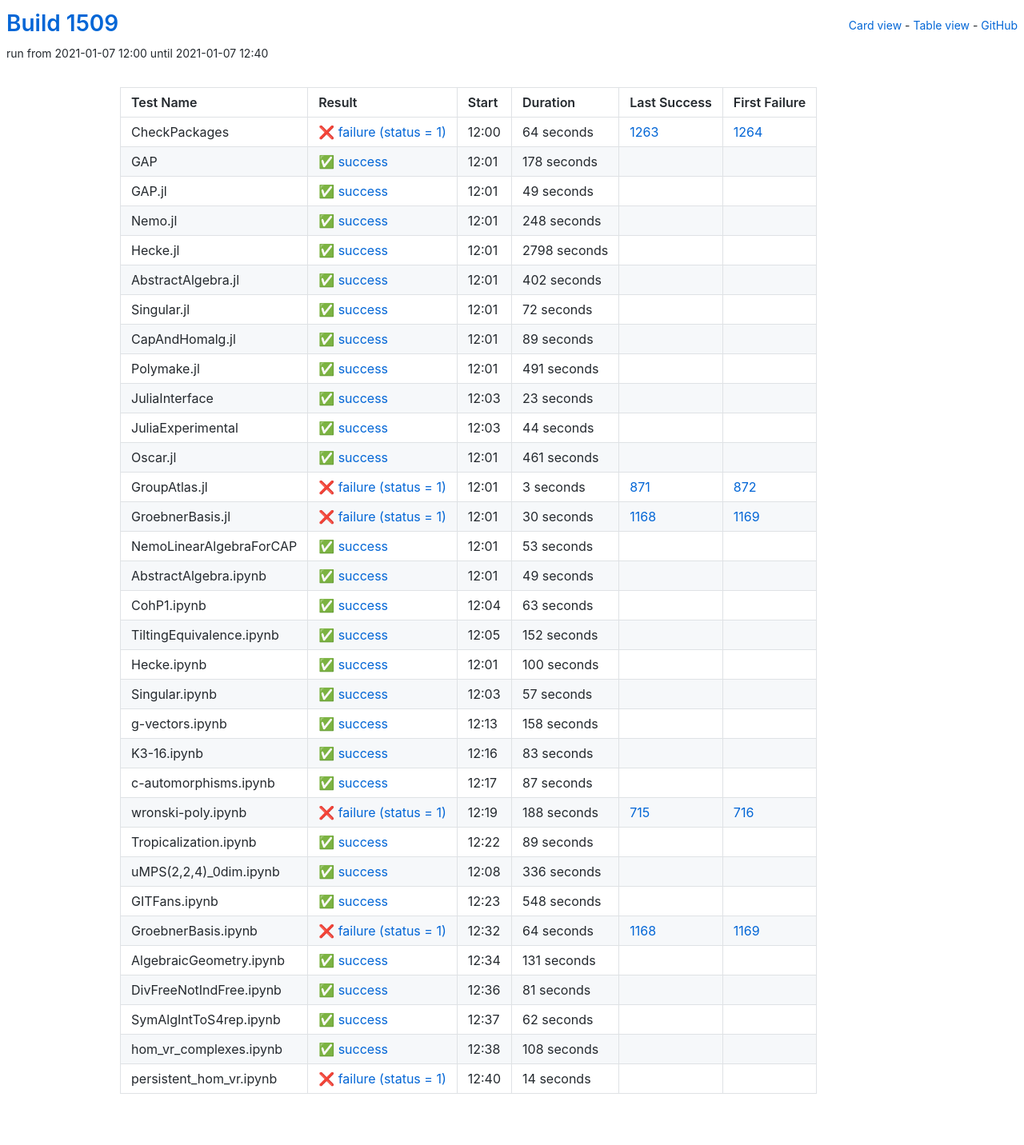
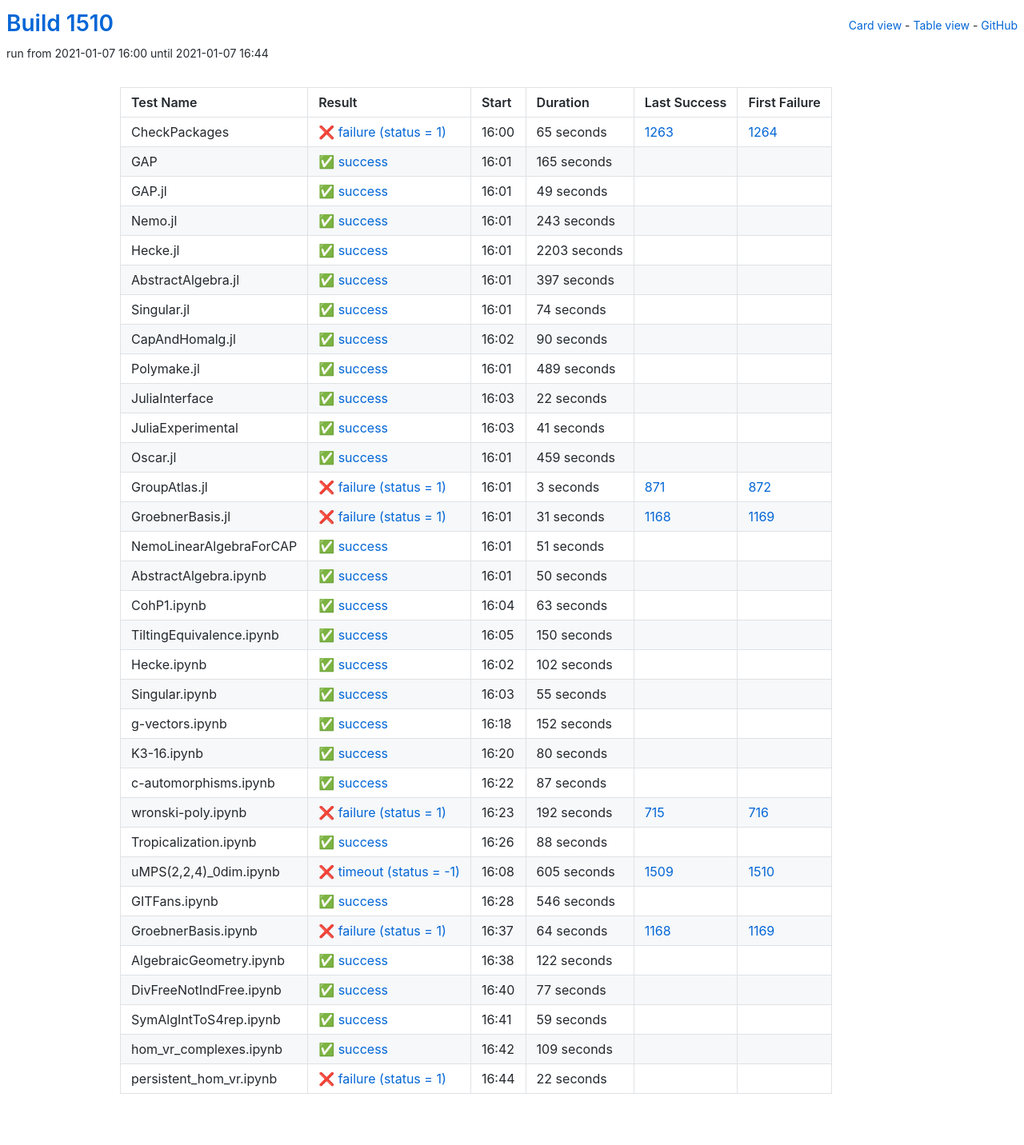
Before and after one commit to oscar-system/oscar-ci-status-stable, a Jekyll site: the page built from table.html, in a window 1280 px wide. Shown: the whole page at 80% size. Built offline with Jekyll 4.4.1, drawn with Linux system fonts in a browser that asks for light colours.

Commit message:
Build #1510

```diff
--- a/_data/ci.yml
+++ b/_data/ci.yml
@@ -1,6 +1,6 @@
 ---
-build: 1509
-build_url: https://oscarci.mathematik.uni-kl.de/job/oscar-stable/1509/
+build: 1510
+build_url: https://oscarci.mathematik.uni-kl.de/job/oscar-stable/1510/
 job: oscar-stable
 organization: oscar-system
 repo: oscar-ci-status-stable
@@ -8,32 +8,32 @@ repourl: https://github.com/oscar-system/oscar-ci-status-stable
 tests:
 - name: CheckPackages
   id: checkpackages
-  log: https://oscarci.mathematik.uni-kl.de/job/oscar-stable/1509/artifact/logs/build-1509/CheckPackages.log
-  start: 2021-01-07 12:00
+  log: https://oscarci.mathematik.uni-kl.de/job/oscar-stable/1510/artifact/logs/build-1510/CheckPackages.log
+  start: 2021-01-07 16:00
   success: false
   exitcode: 1
   status: failure
-  duration: 64
+  duration: 65
   last_success: 1263
   last_success_url: https://oscarci.mathematik.uni-kl.de/job/oscar-stable/1263/
   first_failure: 1264
   first_failure_url: https://oscarci.mathematik.uni-kl.de/job/oscar-stable/1264/
 - name: GAP
   id: gap
-  log: https://oscarci.mathematik.uni-kl.de/job/oscar-stable/1509/artifact/logs/build-1509/GAP.log
-  start: 2021-01-07 12:01
+  log: https://oscarci.mathematik.uni-kl.de/job/oscar-stable/1510/artifact/logs/build-1510/GAP.log
+  start: 2021-01-07 16:01
   success: true
   exitcode: 0
   status: success
-  duration: 178
+  duration: 165
   last_success: false
   last_success_url:
   first_failure: false
   first_failure_url:
 - name: GAP.jl
   id: gap-jl
-  log: https://oscarci.mathematik.uni-kl.de/job/oscar-stable/1509/artifact/logs/build-1509/GAP.jl.log
-  start: 2021-01-07 12:01
+  log: https://oscarci.mathematik.uni-kl.de/job/oscar-stable/1510/artifact/logs/build-1510/GAP.jl.log
+  start: 2021-01-07 16:01
   success: true
   exitcode: 0
   status: success
@@ -44,116 +44,116 @@ tests:
   first_failure_url:
 - name: Nemo.jl
   id: nemo-jl
-  log: https://oscarci.mathematik.uni-kl.de/job/oscar-stable/1509/artifact/logs/build-1509/Nemo.jl.log
-  start: 2021-01-07 12:01
+  log: https://oscarci.mathematik.uni-kl.de/job/oscar-stable/1510/artifact/logs/build-1510/Nemo.jl.log
+  start: 2021-01-07 16:01
   success: true
   exitcode: 0
   status: success
-  duration: 248
+  duration: 243
   last_success: false
   last_success_url:
   first_failure: false
   first_failure_url:
 - name: Hecke.jl
   id: hecke-jl
-  log: https://oscarci.mathematik.uni-kl.de/job/oscar-stable/1509/artifact/logs/build-1509/Hecke.jl.log
-  start: 2021-01-07 12:01
+  log: https://oscarci.mathematik.uni-kl.de/job/oscar-stable/1510/artifact/logs/build-1510/Hecke.jl.log
+  start: 2021-01-07 16:01
   success: true
   exitcode: 0
   status: success
-  duration: 2798
+  duration: 2203
   last_success: false
   last_success_url:
   first_failure: false
   first_failure_url:
 - name: AbstractAlgebra.jl
   id: abstractalgebra-jl
-  log: https://oscarci.mathematik.uni-kl.de/job/oscar-stable/1509/artifact/logs/build-1509/AbstractAlgebra.jl.log
-  start: 2021-01-07 12:01
+  log: https://oscarci.mathematik.uni-kl.de/job/oscar-stable/1510/artifact/logs/build-1510/AbstractAlgebra.jl.log
+  start: 2021-01-07 16:01
   success: true
   exitcode: 0
   status: success
-  duration: 402
+  duration: 397
   last_success: false
   last_success_url:
   first_failure: false
   first_failure_url:
 - name: Singular.jl
   id: singular-jl
-  log: https://oscarci.mathematik.uni-kl.de/job/oscar-stable/1509/artifact/logs/build-1509/Singular.jl.log
-  start: 2021-01-07 12:01
+  log: https://oscarci.mathematik.uni-kl.de/job/oscar-stable/1510/artifact/logs/build-1510/Singular.jl.log
+  start: 2021-01-07 16:01
   success: true
   exitcode: 0
   status: success
-  duration: 72
+  duration: 74
   last_success: false
   last_success_url:
   first_failure: false
   first_failure_url:
 - name: CapAndHomalg.jl
   id: capandhomalg-jl
-  log: https://oscarci.mathematik.uni-kl.de/job/oscar-stable/1509/artifact/logs/build-1509/CapAndHomalg.jl.log
-  start: 2021-01-07 12:01
+  log: https://oscarci.mathematik.uni-kl.de/job/oscar-stable/1510/artifact/logs/build-1510/CapAndHomalg.jl.log
+  start: 2021-01-07 16:02
   success: true
   exitcode: 0
   status: success
-  duration: 89
+  duration: 90
   last_success: false
   last_success_url:
   first_failure: false
   first_failure_url:
 - name: Polymake.jl
   id: polymake-jl
-  log: https://oscarci.mathematik.uni-kl.de/job/oscar-stable/1509/artifact/logs/build-1509/Polymake.jl.log
-  start: 2021-01-07 12:01
+  log: https://oscarci.mathematik.uni-kl.de/job/oscar-stable/1510/artifact/logs/build-1510/Polymake.jl.log
+  start: 2021-01-07 16:01
   success: true
   exitcode: 0
   status: success
-  duration: 491
+  duration: 489
   last_success: false
   last_success_url:
   first_failure: false
   first_failure_url:
 - name: JuliaInterface
   id: juliainterface
-  log: https://oscarci.mathematik.uni-kl.de/job/oscar-stable/1509/artifact/logs/build-1509/JuliaInterface.log
-  start: 2021-01-07 12:03
+  log: https://oscarci.mathematik.uni-kl.de/job/oscar-stable/1510/artifact/logs/build-1510/JuliaInterface.log
+  start: 2021-01-07 16:03
   success: true
   exitcode: 0
   status: success
-  duration: 23
+  duration: 22
   last_success: false
   last_success_url:
   first_failure: false
   first_failure_url:
 - name: JuliaExperimental
   id: juliaexperimental
-  log: https://oscarci.mathematik.uni-kl.de/job/oscar-stable/1509/artifact/logs/build-1509/JuliaExperimental.log
-  start: 2021-01-07 12:03
+  log: https://oscarci.mathematik.uni-kl.de/job/oscar-stable/1510/artifact/logs/build-1510/JuliaExperimental.log
+  start: 2021-01-07 16:03
   success: true
   exitcode: 0
   status: success
-  duration: 44
+  duration: 41
   last_success: false
   last_success_url:
   first_failure: false
   first_failure_url:
 - name: Oscar.jl
   id: oscar-jl
-  log: https://oscarci.mathematik.uni-kl.de/job/oscar-stable/1509/artifact/logs/build-1509/Oscar.jl.log
-  start: 2021-01-07 12:01
+  log: https://oscarci.mathematik.uni-kl.de/job/oscar-stable/1510/artifact/logs/build-1510/Oscar.jl.log
+  start: 2021-01-07 16:01
   success: true
   exitcode: 0
   status: success
-  duration: 461
+  duration: 459
   last_success: false
   last_success_url:
   first_failure: false
   first_failure_url:
 - name: GroupAtlas.jl
   id: groupatlas-jl
-  log: https://oscarci.mathematik.uni-kl.de/job/oscar-stable/1509/artifact/logs/build-1509/GroupAtlas.jl.log
-  start: 2021-01-07 12:01
+  log: https://oscarci.mathematik.uni-kl.de/job/oscar-stable/1510/artifact/logs/build-1510/GroupAtlas.jl.log
+  start: 2021-01-07 16:01
   success: false
   exitcode: 1
   status: failure
@@ -164,44 +164,44 @@ tests:
   first_failure_url: https://oscarci.mathematik.uni-kl.de/job/oscar-stable/872/
 - name: GroebnerBasis.jl
   id: groebnerbasis-jl
-  log: https://oscarci.mathematik.uni-kl.de/job/oscar-stable/1509/artifact/logs/build-1509/GroebnerBasis.jl.log
-  start: 2021-01-07 12:01
+  log: https://oscarci.mathematik.uni-kl.de/job/oscar-stable/1510/artifact/logs/build-1510/GroebnerBasis.jl.log
+  start: 2021-01-07 16:01
   success: false
   exitcode: 1
   status: failure
-  duration: 30
+  duration: 31
   last_success: 1168
   last_success_url: https://oscarci.mathematik.uni-kl.de/job/oscar-stable/1168/
   first_failure: 1169
   first_failure_url: https://oscarci.mathematik.uni-kl.de/job/oscar-stable/1169/
 - name: NemoLinearAlgebraForCAP
   id: nemolinearalgebraforcap
-  log: https://oscarci.mathematik.uni-kl.de/job/oscar-stable/1509/artifact/logs/build-1509/NemoLinearAlgebraForCAP.log
-  start: 2021-01-07 12:01
+  log: https://oscarci.mathematik.uni-kl.de/job/oscar-stable/1510/artifact/logs/build-1510/NemoLinearAlgebraForCAP.log
+  start: 2021-01-07 16:01
   success: true
   exitcode: 0
   status: success
-  duration: 53
+  duration: 51
   last_success: false
   last_success_url:
   first_failure: false
   first_failure_url:
 - name: AbstractAlgebra.ipynb
   id: abstractalgebra-ipynb
-  log: https://oscarci.mathematik.uni-kl.de/job/oscar-stable/1509/artifact/logs/build-1509/AbstractAlgebra.ipynb.log
-  start: 2021-01-07 12:01
+  log: https://oscarci.mathematik.uni-kl.de/job/oscar-stable/1510/artifact/logs/build-1510/AbstractAlgebra.ipynb.log
+  start: 2021-01-07 16:01
   success: true
   exitcode: 0
   status: success
-  duration: 49
+  duration: 50
   last_success: false
   last_success_url:
   first_failure: false
   first_failure_url:
 - name: CohP1.ipynb
   id: cohp1-ipynb
-  log: https://oscarci.mathematik.uni-kl.de/job/oscar-stable/1509/artifact/logs/build-1509/CohP1.ipynb.log
-  start: 2021-01-07 12:04
+  log: https://oscarci.mathematik.uni-kl.de/job/oscar-stable/1510/artifact/logs/build-1510/CohP1.ipynb.log
+  start: 2021-01-07 16:04
   success: true
   exitcode: 0
   status: success
@@ -212,8 +212,44 @@ tests:
   first_failure_url:
 - name: TiltingEquivalence.ipynb
   id: tiltingequivalence-ipynb
-  log: https://oscarci.mathematik.uni-kl.de/job/oscar-stable/1509/artifact/logs/build-1509/TiltingEquivalence.ipynb.log
-  start: 2021-01-07 12:05
+  log: https://oscarci.mathematik.uni-kl.de/job/oscar-stable/1510/artifact/logs/build-1510/TiltingEquivalence.ipynb.log
+  start: 2021-01-07 16:05
+  success: true
+  exitcode: 0
+  status: success
+  duration: 150
+  last_success: false
+  last_success_url:
+  first_failure: false
+  first_failure_url:
+- name: Hecke.ipynb
+  id: hecke-ipynb
+  log: https://oscarci.mathematik.uni-kl.de/job/oscar-stable/1510/artifact/logs/build-1510/Hecke.ipynb.log
+  start: 2021-01-07 16:02
+  success: true
+  exitcode: 0
+  status: success
+  duration: 102
+  last_success: false
+  last_success_url:
+  first_failure: false
+  first_failure_url:
+- name: Singular.ipynb
+  id: singular-ipynb
+  log: https://oscarci.mathematik.uni-kl.de/job/oscar-stable/1510/artifact/logs/build-1510/Singular.ipynb.log
+  start: 2021-01-07 16:03
+  success: true
+  exitcode: 0
+  status: success
+  duration: 55
+  last_success: false
+  last_success_url:
+  first_failure: false
+  first_failure_url:
+- name: g-vectors.ipynb
+  id: g-vectors-ipynb
+  log: https://oscarci.mathematik.uni-kl.de/job/oscar-stable/1510/artifact/logs/build-1510/g-vectors.ipynb.log
+  start: 2021-01-07 16:18
   success: true
   exitcode: 0
   status: success
@@ -222,58 +258,22 @@ tests:
   last_success_url:
   first_failure: false
   first_failure_url:
-- name: Hecke.ipynb
-  id: hecke-ipynb
-  log: https://oscarci.mathematik.uni-kl.de/job/oscar-stable/1509/artifact/logs/build-1509/Hecke.ipynb.log
-  start: 2021-01-07 12:01
+- name: K3-16.ipynb
+  id: k3-16-ipynb
+  log: https://oscarci.mathematik.uni-kl.de/job/oscar-stable/1510/artifact/logs/build-1510/K3-16.ipynb.log
+  start: 2021-01-07 16:20
   success: true
   exitcode: 0
   status: success
-  duration: 100
-  last_success: false
-  last_success_url:
-  first_failure: false
-  first_failure_url:
-- name: Singular.ipynb
-  id: singular-ipynb
-  log: https://oscarci.mathematik.uni-kl.de/job/oscar-stable/1509/artifact/logs/build-1509/Singular.ipynb.log
-  start: 2021-01-07 12:03
-  success: true
-  exitcode: 0
-  status: success
-  duration: 57
-  last_success: false
-  last_success_url:
-  first_failure: false
-  first_failure_url:
-- name: g-vectors.ipynb
-  id: g-vectors-ipynb
-  log: https://oscarci.mathematik.uni-kl.de/job/oscar-stable/1509/artifact/logs/build-1509/g-vectors.ipynb.log
-  start: 2021-01-07 12:13
-  success: true
-  exitcode: 0
-  status: success
-  duration: 158
-  last_success: false
-  last_success_url:
-  first_failure: false
-  first_failure_url:
-- name: K3-16.ipynb
-  id: k3-16-ipynb
-  log: https://oscarci.mathematik.uni-kl.de/job/oscar-stable/1509/artifact/logs/build-1509/K3-16.ipynb.log
-  start: 2021-01-07 12:16
-  success: true
-  exitcode: 0
-  status: success
-  duration: 83
+  duration: 80
   last_success: false
   last_success_url:
   first_failure: false
   first_failure_url:
 - name: c-automorphisms.ipynb
   id: c-automorphisms-ipynb
-  log: https://oscarci.mathematik.uni-kl.de/job/oscar-stable/1509/artifact/logs/build-1509/c-automorphisms.ipynb.log
-  start: 2021-01-07 12:17
+  log: https://oscarci.mathematik.uni-kl.de/job/oscar-stable/1510/artifact/logs/build-1510/c-automorphisms.ipynb.log
+  start: 2021-01-07 16:22
   success: true
   exitcode: 0
   status: success
@@ -284,56 +284,56 @@ tests:
   first_failure_url:
 - name: wronski-poly.ipynb
   id: wronski-poly-ipynb
-  log: https://oscarci.mathematik.uni-kl.de/job/oscar-stable/1509/artifact/logs/build-1509/wronski-poly.ipynb.log
-  start: 2021-01-07 12:19
+  log: https://oscarci.mathematik.uni-kl.de/job/oscar-stable/1510/artifact/logs/build-1510/wronski-poly.ipynb.log
+  start: 2021-01-07 16:23
   success: false
   exitcode: 1
   status: failure
-  duration: 188
+  duration: 192
   last_success: 715
   last_success_url: https://oscarci.mathematik.uni-kl.de/job/oscar-stable/715/
   first_failure: 716
   first_failure_url: https://oscarci.mathematik.uni-kl.de/job/oscar-stable/716/
 - name: Tropicalization.ipynb
   id: tropicalization-ipynb
-  log: https://oscarci.mathematik.uni-kl.de/job/oscar-stable/1509/artifact/logs/build-1509/Tropicalization.ipynb.log
-  start: 2021-01-07 12:22
+  log: https://oscarci.mathematik.uni-kl.de/job/oscar-stable/1510/artifact/logs/build-1510/Tropicalization.ipynb.log
+  start: 2021-01-07 16:26
   success: true
   exitcode: 0
   status: success
-  duration: 89
+  duration: 88
   last_success: false
   last_success_url:
   first_failure: false
   first_failure_url:
 - name: uMPS(2,2,4)_0dim.ipynb
   id: umps-2-2-4-0dim-ipynb
-  log: https://oscarci.mathematik.uni-kl.de/job/oscar-stable/1509/artifact/logs/build-1509/uMPS-2-2-4-_0dim.ipynb.log
-  start: 2021-01-07 12:08
+  log: https://oscarci.mathematik.uni-kl.de/job/oscar-stable/1510/artifact/logs/build-1510/uMPS-2-2-4-_0dim.ipynb.log
+  start: 2021-01-07 16:08
+  success: false
+  exitcode: -1
+  status: timeout
+  duration: 605
+  last_success: 1509
+  last_success_url: https://oscarci.mathematik.uni-kl.de/job/oscar-stable/1509/
+  first_failure: 1510
+  first_failure_url: https://oscarci.mathematik.uni-kl.de/job/oscar-stable/1510/
+- name: GITFans.ipynb
+  id: gitfans-ipynb
+  log: https://oscarci.mathematik.uni-kl.de/job/oscar-stable/1510/artifact/logs/build-1510/GITFans.ipynb.log
+  start: 2021-01-07 16:28
   success: true
   exitcode: 0
   status: success
-  duration: 336
-  last_success: false
-  last_success_url:
-  first_failure: false
-  first_failure_url:
-- name: GITFans.ipynb
-  id: gitfans-ipynb
-  log: https://oscarci.mathematik.uni-kl.de/job/oscar-stable/1509/artifact/logs/build-1509/GITFans.ipynb.log
-  start: 2021-01-07 12:23
-  success: true
-  exitcode: 0
-  status: success
-  duration: 548
+  duration: 546
   last_success: false
   last_success_url:
   first_failure: false
   first_failure_url:
 - name: GroebnerBasis.ipynb
   id: groebnerbasis-ipynb
-  log: https://oscarci.mathematik.uni-kl.de/job/oscar-stable/1509/artifact/logs/build-1509/GroebnerBasis.ipynb.log
-  start: 2021-01-07 12:32
+  log: https://oscarci.mathematik.uni-kl.de/job/oscar-stable/1510/artifact/logs/build-1510/GroebnerBasis.ipynb.log
+  start: 2021-01-07 16:37
   success: false
   exitcode: 1
   status: failure
@@ -344,60 +344,60 @@ tests:
   first_failure_url: https://oscarci.mathematik.uni-kl.de/job/oscar-stable/1169/
 - name: AlgebraicGeometry.ipynb
   id: algebraicgeometry-ipynb
-  log: https://oscarci.mathematik.uni-kl.de/job/oscar-stable/1509/artifact/logs/build-1509/AlgebraicGeometry.ipynb.log
-  start: 2021-01-07 12:34
+  log: https://oscarci.mathematik.uni-kl.de/job/oscar-stable/1510/artifact/logs/build-1510/AlgebraicGeometry.ipynb.log
+  start: 2021-01-07 16:38
   success: true
   exitcode: 0
   status: success
-  duration: 131
+  duration: 122
   last_success: false
   last_success_url:
   first_failure: false
   first_failure_url:
 - name: DivFreeNotIndFree.ipynb
   id: divfreenotindfree-ipynb
-  log: https://oscarci.mathematik.uni-kl.de/job/oscar-stable/1509/artifact/logs/build-1509/DivFreeNotIndFree.ipynb.log
-  start: 2021-01-07 12:36
+  log: https://oscarci.mathematik.uni-kl.de/job/oscar-stable/1510/artifact/logs/build-1510/DivFreeNotIndFree.ipynb.log
+  start: 2021-01-07 16:40
   success: true
   exitcode: 0
   status: success
-  duration: 81
+  duration: 77
   last_success: false
   last_success_url:
   first_failure: false
   first_failure_url:
 - name: SymAlgIntToS4rep.ipynb
   id: symalginttos4rep-ipynb
-  log: https://oscarci.mathematik.uni-kl.de/job/oscar-stable/1509/artifact/logs/build-1509/SymAlgIntToS4rep.ipynb.log
-  start: 2021-01-07 12:37
+  log: https://oscarci.mathematik.uni-kl.de/job/oscar-stable/1510/artifact/logs/build-1510/SymAlgIntToS4rep.ipynb.log
+  start: 2021-01-07 16:41
   success: true
   exitcode: 0
   status: success
-  duration: 62
+  duration: 59
   last_success: false
   last_success_url:
   first_failure: false
   first_failure_url:
 - name: hom_vr_complexes.ipynb
   id: hom-vr-complexes-ipynb
-  log: https://oscarci.mathematik.uni-kl.de/job/oscar-stable/1509/artifact/logs/build-1509/hom_vr_complexes.ipynb.log
-  start: 2021-01-07 12:38
+  log: https://oscarci.mathematik.uni-kl.de/job/oscar-stable/1510/artifact/logs/build-1510/hom_vr_complexes.ipynb.log
+  start: 2021-01-07 16:42
   success: true
   exitcode: 0
   status: success
-  duration: 108
+  duration: 109
   last_success: false
   last_success_url:
   first_failure: false
   first_failure_url:
 - name: persistent_hom_vr.ipynb
   id: persistent-hom-vr-ipynb
-  log: https://oscarci.mathematik.uni-kl.de/job/oscar-stable/1509/artifact/logs/build-1509/persistent_hom_vr.ipynb.log
-  start: 2021-01-07 12:40
+  log: https://oscarci.mathematik.uni-kl.de/job/oscar-stable/1510/artifact/logs/build-1510/persistent_hom_vr.ipynb.log
+  start: 2021-01-07 16:44
   success: false
   exitcode: 1
   status: failure
-  duration: 14
+  duration: 22
   last_success: false
   last_success_url:
   first_failure: false
```
Also changed, not shown: README.md.
